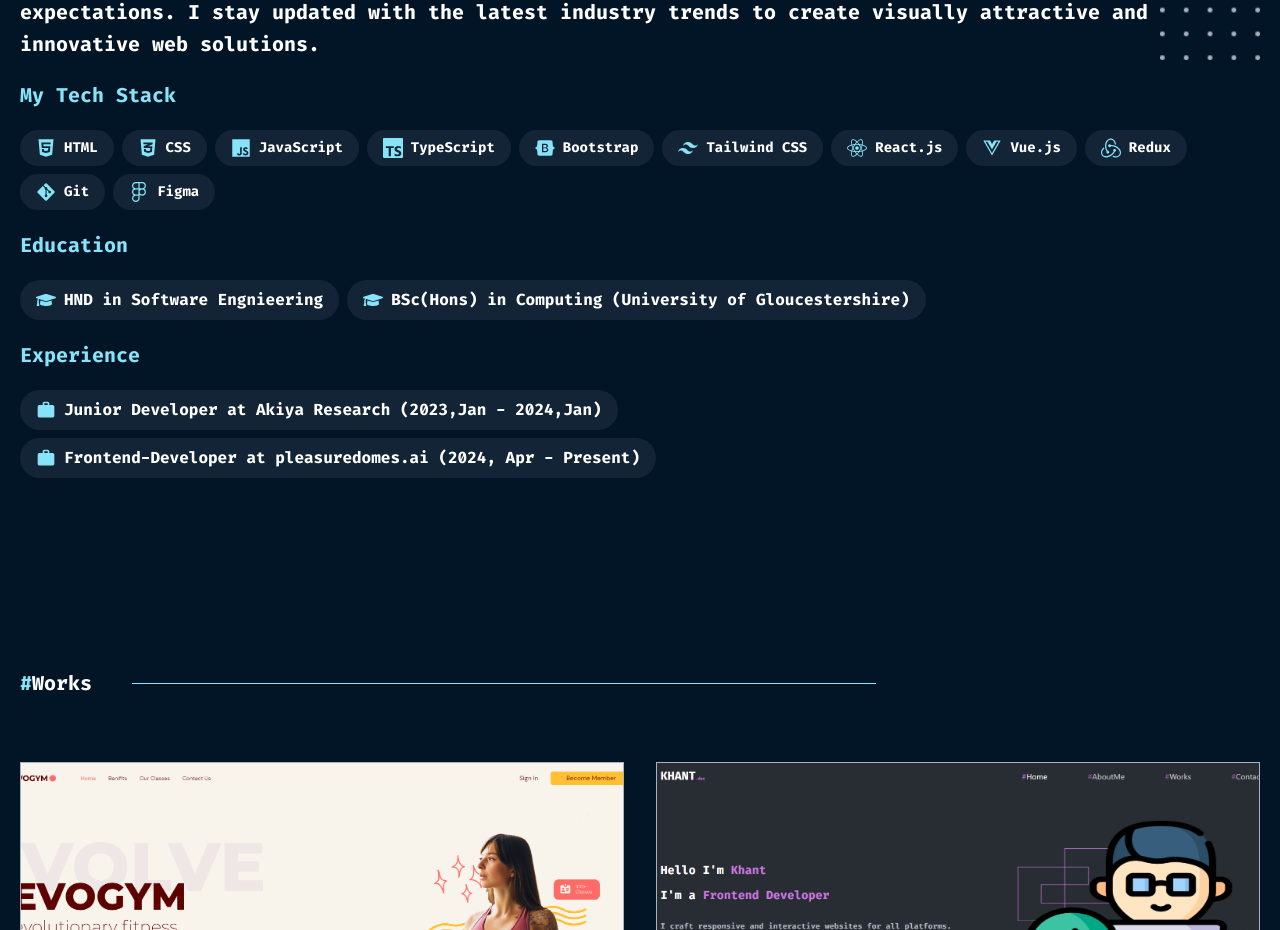
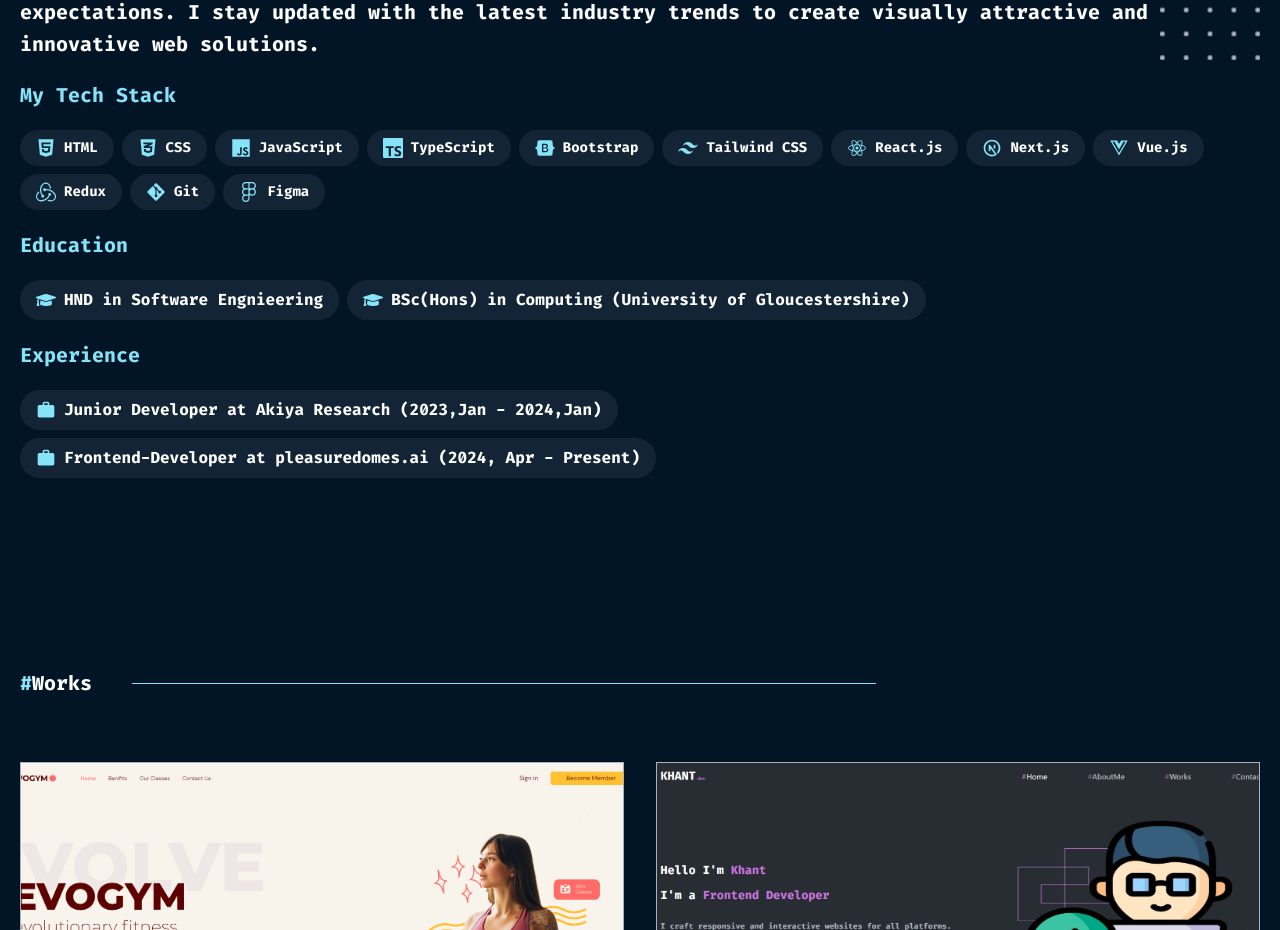
Before and after one commit to khant21699/Ts-Portfolio, a React (Vite) app: page / in a window 1280 px wide. Shown: the part 1170-2100 px from the top of the page. Built offline with nearby package versions, Linux system fonts and the light colour scheme.

Commit message:
feat: added next.js

```diff
--- a/src/data/techStackData.ts
+++ b/src/data/techStackData.ts
@@ -2,12 +2,13 @@
   FaHtml5,
   FaCss3Alt,
   FaJs,
-  FaReact,
   FaVuejs,
   FaBootstrap,
   FaGitAlt,
   FaFigma,
 } from "react-icons/fa";
+import { RiReactjsFill } from "react-icons/ri";
+import { TbBrandNextjs } from "react-icons/tb";
 import { SiTypescript, SiTailwindcss, SiRedux } from "react-icons/si";
 import { IconType } from "react-icons";
 
@@ -23,7 +24,8 @@
   { text: "TypeScript", Icon: SiTypescript },
   { text: "Bootstrap", Icon: FaBootstrap },
   { text: "Tailwind CSS", Icon: SiTailwindcss },
-  { text: "React.js", Icon: FaReact },
+  { text: "React.js", Icon: RiReactjsFill },
+  { text: "Next.js", Icon: TbBrandNextjs },
   { text: "Vue.js", Icon: FaVuejs },
   { text: "Redux", Icon: SiRedux },
   { text: "Git", Icon: FaGitAlt },
```
